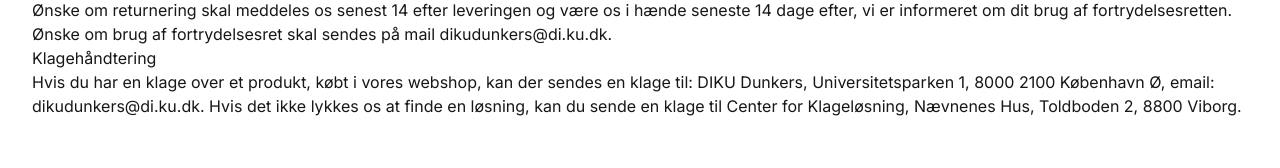
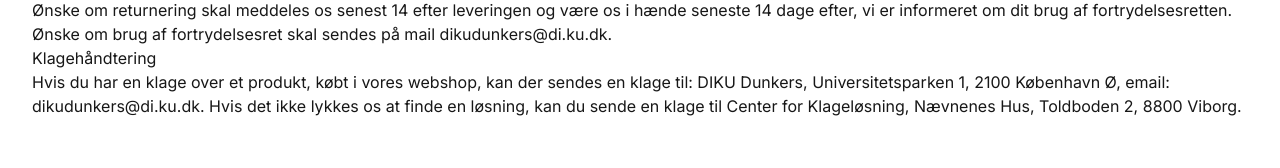
Before and after one commit to lausafin/dikudunkers, a Next.js app: page /salgsbetingelser in a window 1280 px wide. Shown: the part 250-418 px from the top of the page. Built offline with nearby package versions, Linux system fonts and the light colour scheme.

Commit message:
fix: correct address formatting in complaint handling section

```diff
--- a/src/app/salgsbetingelser/page.tsx
+++ b/src/app/salgsbetingelser/page.tsx
@@ -24,7 +24,7 @@
       <h2>Klagehåndtering</h2>
       <p>
         Hvis du har en klage over et produkt, købt i vores webshop, kan der sendes en klage til:
-        DIKU Dunkers, Universitetsparken 1, 8000 2100 København Ø, email: dikudunkers@di.ku.dk.
+        DIKU Dunkers, Universitetsparken 1, 2100 København Ø, email: dikudunkers@di.ku.dk.
         Hvis det ikke lykkes os at finde en løsning, kan du sende en klage til Center for Klageløsning, Nævnenes Hus, Toldboden 2, 8800 Viborg.
       </p>
     </div>
```
